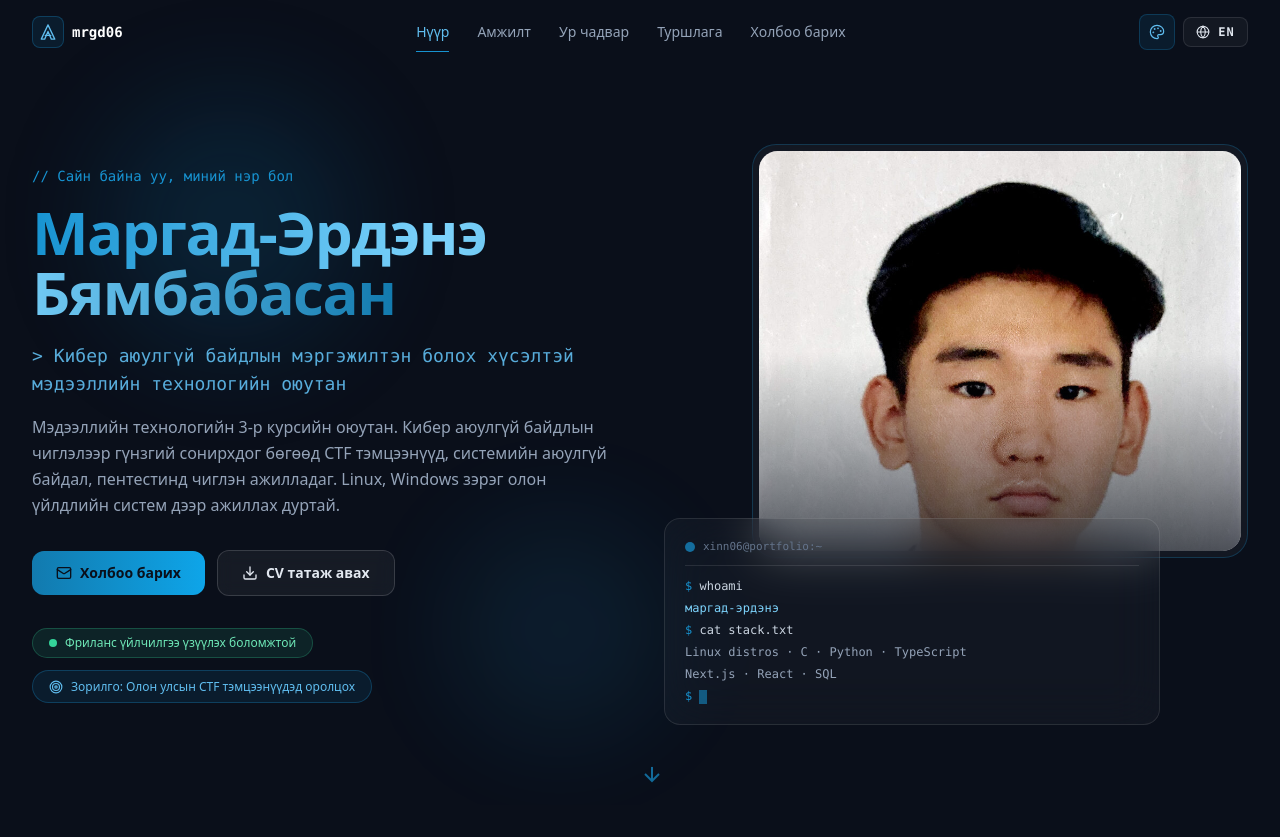
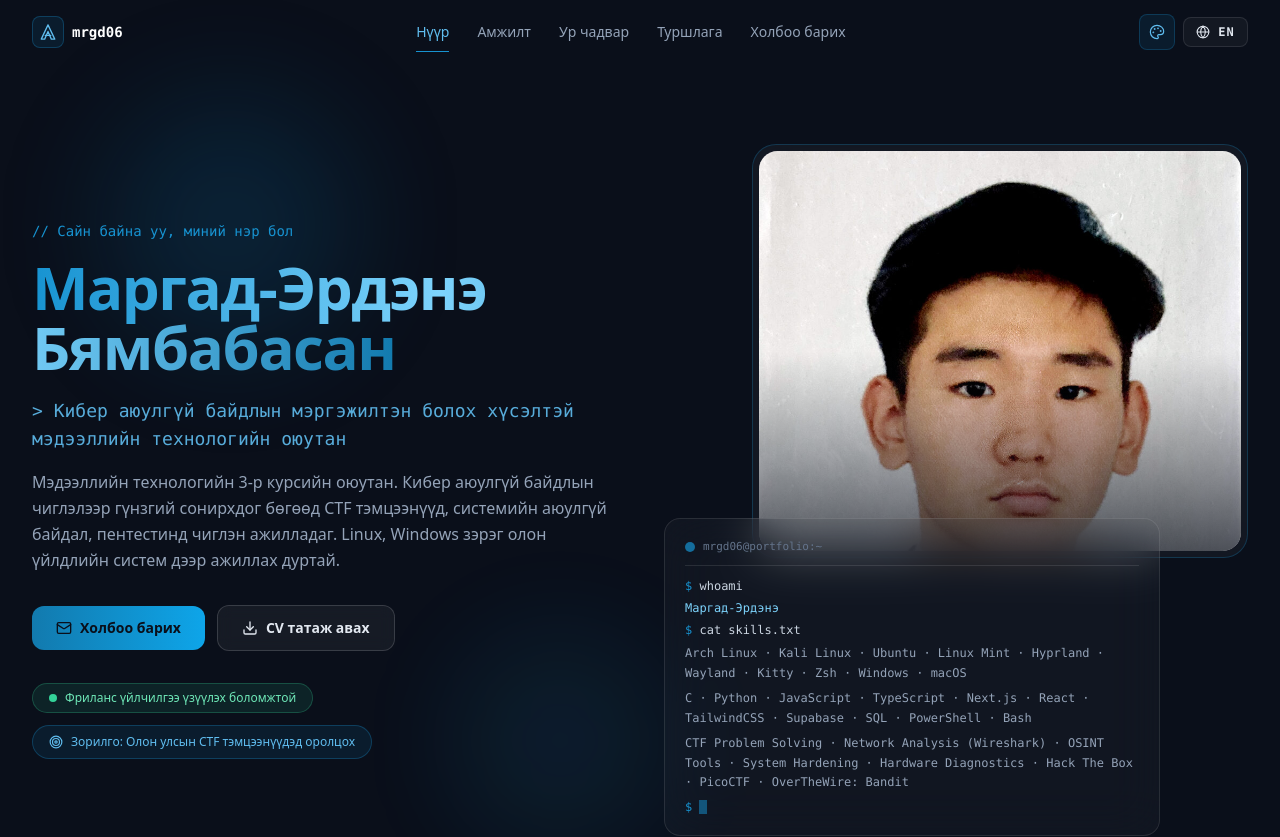
Before and after one commit to Zaprilli/Portfolio_web, a Next.js app: page / in a window 1280 px wide. Shown: the top 837 px of the page. Built offline with nearby package versions, Linux system fonts and the light colour scheme.

Commit message:
hero: terminal prompt/whoami, skills.txt wired to skillCategories

```diff
--- a/components/Hero.tsx
+++ b/components/Hero.tsx
@@ -5,7 +5,7 @@ import Image from 'next/image';
 import { motion, useMotionValue, useSpring, useTransform } from 'framer-motion';
 import { Download, Mail, Target } from 'lucide-react';
 import { useLang } from '@/lib/lang-context';
-import { content } from '@/lib/content';
+import { content, skillCategories } from '@/lib/content';
 
 function useTypewriter(text: string, speed = 45, startDelay = 400) {
   const [out, setOut] = useState('');
@@ -196,18 +196,21 @@ export default function Hero() {
           >
             <div className="mb-3 flex items-center gap-2 border-b border-white/10 pb-2.5">
               <span className="h-2.5 w-2.5 rounded-full bg-brand-400/70" />
-              <span className="text-[11px] text-slate-500">xinn06@portfolio:~</span>
+              <span className="text-[11px] text-slate-500">mrgd06@portfolio:~</span>
             </div>
             <div className="space-y-1.5 text-slate-300">
               <p>
                 <span className="text-brand-400">$</span> whoami
               </p>
-              <p className="text-accent-300">{lang === 'mn' ? 'маргад-эрдэнэ' : 'margad-erdene'}</p>
+              <p className="text-accent-300">{lang === 'mn' ? 'Маргад-Эрдэнэ' : 'Margad-Erdene'}</p>
               <p>
-                <span className="text-brand-400">$</span> cat stack.txt
+                <span className="text-brand-400">$</span> cat skills.txt
               </p>
-              <p className="text-slate-400">Linux distros · C · Python · TypeScript</p>
-              <p className="text-slate-400">Next.js · React · SQL</p>
+              {skillCategories.map((cat) => (
+                <p key={cat.category.en} className="break-words leading-relaxed text-slate-400">
+                  {cat.items.join(' · ')}
+                </p>
+              ))}
               <p>
                 <span className="text-brand-400">$</span>{' '}
                 <span className="inline-block h-3.5 w-2 animate-pulse bg-brand-400 align-middle" />
```
